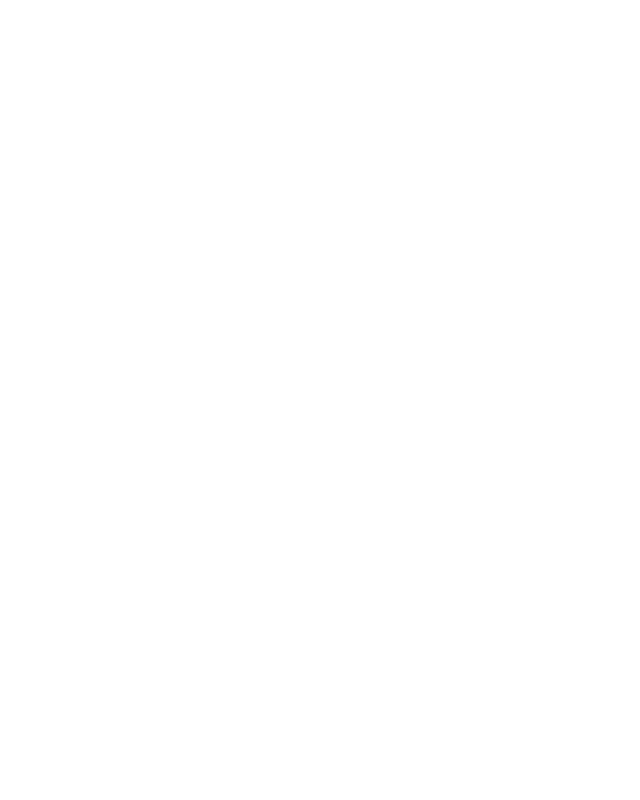
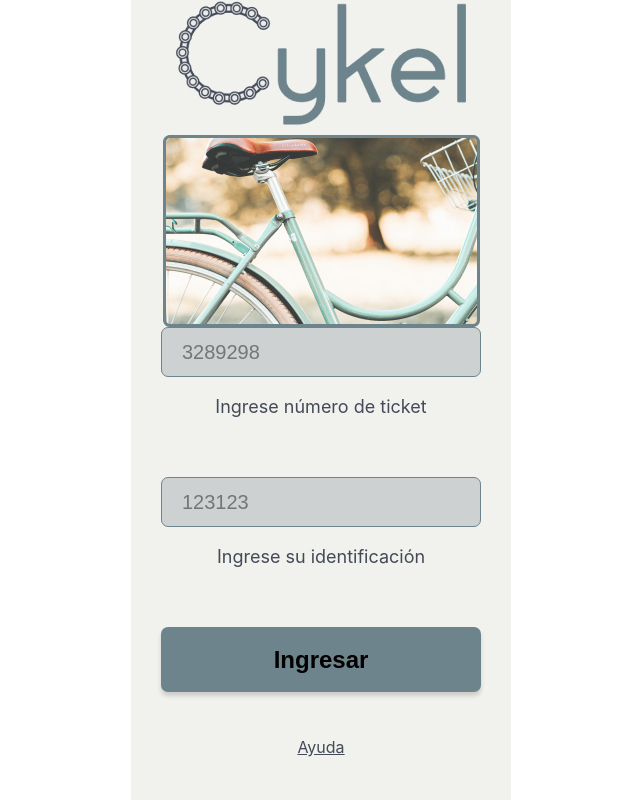
Before and after one commit to JoseCaicedoDev/bike-react, a React (Create React App) app: page /home-client in a window 1280 px wide. Before the commit this address had no page. Shown: the whole page, without its empty margins (319-959 px from the left). Built offline with nearby package versions, Linux system fonts and the light colour scheme.

Commit message:
feat(Home client)

```diff
--- a/src/elements/user/InputUser.jsx
+++ b/src/elements/user/InputUser.jsx
@@ -1,3 +1,4 @@
+import { Link } from 'react-router-dom'
 import styled from 'styled-components'
 import theme from '../../themas'
 
@@ -23,11 +24,11 @@
 const Image = styled.img`
   margin-block-start: 1rem;
 `
-const LinkUser = styled.a`
+const LinkElement = styled(Link)`
   font-size: 1.6rem;
   font-weight: 400;
   line-height: 1.9rem;
   color: ${theme.secondaryColor};
   margin-top: 4.6rem
 `
-export { Input, Label, Image, LinkUser }
+export { Input, Label, Image, LinkElement }
--- a/src/index.js
+++ b/src/index.js
@@ -21,12 +21,12 @@
           {/* Rendering the App component when the path is '/'. */}
           <Route path='/' element={<App />} />
           <Route path='/home' element={<Home />} />
-          <Route path='/homeUser' element={<HomeUser />} />
-          <Route path='/homeClient' element={<HomeClient />} />
+          <Route path='/home-user' element={<HomeUser />} />
+          <Route path='/home-client' element={<HomeClient />} />
           <Route path='/status' element={<StateReception />} />
           <Route path='/login' element={<Login />} />
           <Route path='/register' element={<Register />} />
-          <Route path='/clientmenu' element={<ClientMenu />} />
+          <Route path='/client-menu' element={<ClientMenu />} />
           <Route path='/marketplace' element={<Marketplacer />} />
         </Routes>
       </Router>
--- a/src/layouts/HomeClient.jsx
+++ b/src/layouts/HomeClient.jsx
@@ -1,9 +1,37 @@
 import React from 'react'
+import Container from '../elements/Container'
+import ContainerHome from '../elements/ContainerHome'
+// import ContainerHome from '../elements/ContainerHome'
+import Button from '../elements/Button'
+import ContainerInputUser from '../components/ContainerInputUser'
+import imageA from '../resources/images/bike1.png'
+import { LinkElement, Image } from '../elements/user/InputUser'
+import Logo from '../resources/images/Logo.png'
 
 function HomeClient () {
   return (
     <>
-      <h1>Vista del Cliente</h1>
+      <Container>
+        <ContainerHome>
+          <img src={Logo} alt='' />
+          <Image src={imageA} />
+          <ContainerInputUser
+            placeholder='3289298'
+            type='text'
+            name='prueba'
+            content='Ingrese número de ticket'
+          />
+          <ContainerInputUser
+            placeholder='123123'
+            type='text'
+            name='prueba'
+            content='Ingrese su identificación'
+          />
+          <Button>Ingresar</Button>
+          {/*           <LinkElement href='/'>Ayuda</LinkElement> */}
+          <LinkElement to='/'>Ayuda</LinkElement>
+        </ContainerHome>
+      </Container>
     </>
   )
 }
--- a/src/layouts/HomeUser.jsx
+++ b/src/layouts/HomeUser.jsx
@@ -4,7 +4,7 @@
 import Button from '../elements/Button'
 import ContainerInputUser from '../components/ContainerInputUser'
 import imageB from '../resources/images/Ellipse 1.png'
-import { LinkUser, Image } from '../elements/user/InputUser'
+import { LinkElement, Image } from '../elements/user/InputUser'
 
 function HomeUser () {
   return (
@@ -26,7 +26,7 @@
             content='Contraseña'
           />
           <Button>Ingresar</Button>
-          <LinkUser href='/'>Ayuda</LinkUser>
+          <LinkElement to='/'>Ayuda</LinkElement>
         </ContainerHome>
       </Container>
     </>
```
